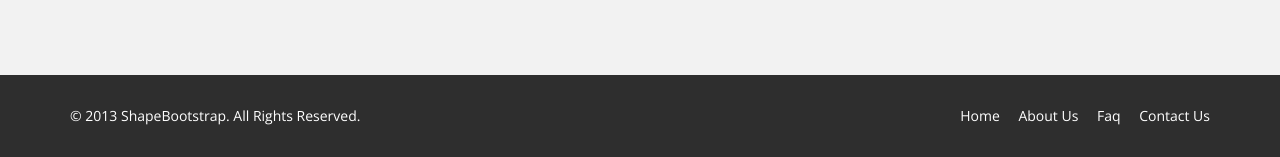
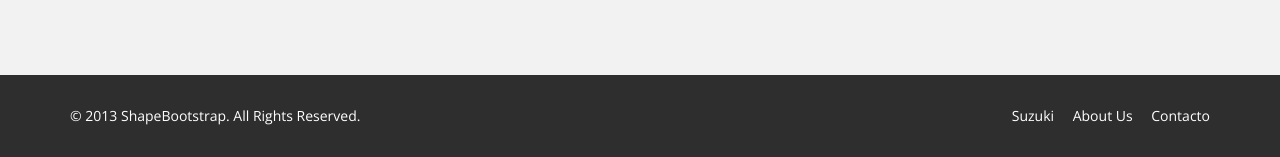
Before and after one commit to wilyvasquez/atrum-motos, a PHP site: page / in a window 1280 px wide. Shown: the part 1238-1395 px from the top of the page. Run offline with PHP 8.4, Linux system fonts and the light colour scheme.

Commit message:
cambios menores

```diff
--- a/accesorios.html
+++ b/accesorios.html
@@ -213,7 +213,7 @@
                     <ul class="pull-right">
                         <li><a href="index.php">Suzuki</a></li>
                         <li><a href="#">About Us</a></li>
-                        <li><a href="#">Contacto</a></li>
+                        <li><a href="contacto.html">Contacto</a></li>
                     </ul>
                 </div>
             </div>
--- a/contacto.html
+++ b/contacto.html
@@ -67,7 +67,7 @@
                         <li class="dropdown active">
                             <a href="#" class="dropdown-toggle" data-toggle="dropdown">Portafolio <i class="fa fa-angle-down"></i></a>
                             <ul class="dropdown-menu">
-                                <!-- <li><a href="#">Promociones</a></li> -->
+                                <li><a href="#">Promociones</a></li>
                                 <!-- <li><a href="#">Eventos</a></li> -->
                                 <li><a href="#">About Us</a></li>
                                 <li class="active"><a href="contacto.html">Contacto</a></li>
@@ -98,7 +98,7 @@
         </div>
         <div class="col-md-12">
             <div class="img">
-                <center><img width="850px" height="350px" src="images/contacto.png" alt=""></center>
+                <center><img width="800px" height="300px" src="images/contacto.png" alt=""></center>
             </div>
         </div>
         <!--<div class="col-md-4">
@@ -174,7 +174,7 @@
                     <ul class="pull-right">
                         <li><a href="index.php">Suzuki</a></li>
                         <li><a href="#">About Us</a></li>
-                        <li><a href="#">Contacto</a></li>
+                        <li><a href="contacto.html">Contacto</a></li>
                     </ul>
                 </div>
             </div>
--- a/cotizador.html
+++ b/cotizador.html
@@ -298,7 +298,7 @@
                     <ul class="pull-right">
                         <li><a href="index.php">Suzuki</a></li>
                         <li><a href="#">About Us</a></li>
-                        <li><a href="#">Contacto</a></li>
+                        <li><a href="contacto.html">Contacto</a></li>
                     </ul>
                 </div>
             </div>
--- a/index.php
+++ b/index.php
@@ -250,10 +250,9 @@
                 </div>
                 <div class="col-sm-6">
                     <ul class="pull-right">
-                        <li><a href="#">Home</a></li>
+                        <li><a href="index.php">Suzuki</a></li>
                         <li><a href="#">About Us</a></li>
-                        <li><a href="#">Faq</a></li>
-                        <li><a href="#">Contact Us</a></li>
+                        <li><a href="contacto.html">Contacto</a></li>
                     </ul>
                 </div>
             </div>
--- a/motocicletas.html
+++ b/motocicletas.html
@@ -213,7 +213,7 @@
                     <ul class="pull-right">
                         <li><a href="index.php">Suzuki</a></li>
                         <li><a href="#">About Us</a></li>
-                        <li><a href="#">Contacto</a></li>
+                        <li><a href="contacto.html">Contacto</a></li>
                     </ul>
                 </div>
             </div>
```
